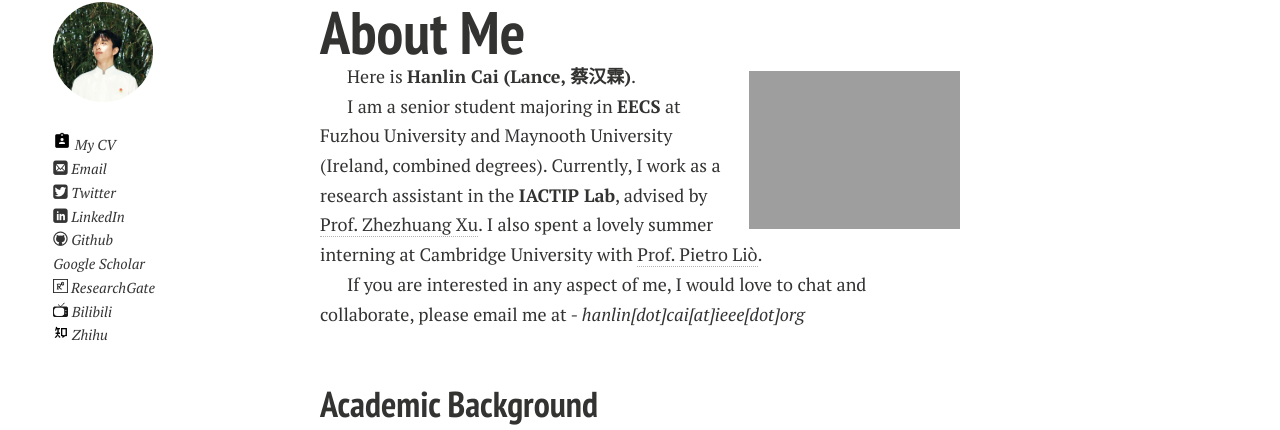
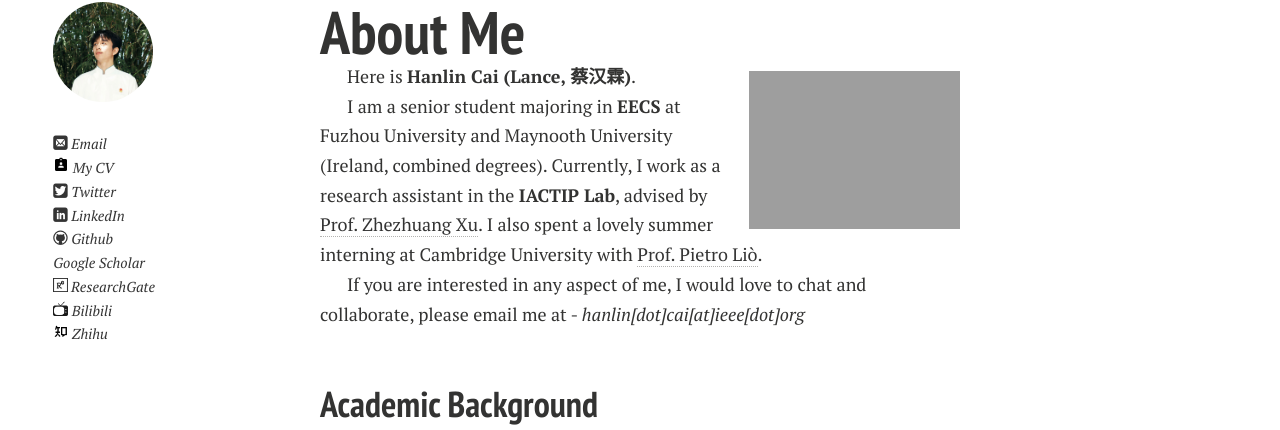
Before and after one commit to GuangLun2000/GuangLun2000.github.io, a Jekyll site: the page built from index.md, in a window 1280 px wide. Shown: the part 106-536 px from the top of the page. Built offline with Jekyll 4.4.1, drawn with Linux system fonts in a browser that asks for light colours; nearby versions of some CDN libraries; comment, search, counter and statistics services are not loaded; a style sheet for code colours, icons or effects is not loaded; our own code applies the rules of GitHub Pages for plain Markdown files.

Commit message:
Update author-bio.html

```diff
--- a/_includes/author-bio.html
+++ b/_includes/author-bio.html
@@ -4,9 +4,9 @@
 
 <p>{{ site.owner.bio }}</p>
 
-{% if site.owner.cv %}<p style="text-indent:0;margin-top:1.5em;"><a href="{{ site.owner.cv }}"><img src="https://caihanlin.com/images/logo/icons8-cv-100.png" width="18" height="18"></i> My CV</a></p>{% endif %}
+{% if site.owner.email %}<p style="text-indent:0;margin-top:1.5em;"><a href="mailto:{{ site.owner.email }}" target="_blank"><i class="icon-mail"></i> Email</a></p>{% endif %}
 
-{% if site.owner.email %}<p style="text-indent:0;"><a href="mailto:{{ site.owner.email }}" target="_blank"><i class="icon-mail"></i> Email</a></p>{% endif %}
+{% if site.owner.cv %}<p style="text-indent:0;"><a href="{{ site.owner.cv }}"><img src="https://caihanlin.com/images/logo/icons8-cv-100.png" width="16" height="16"></i> My CV</a></p>{% endif %}
 
 {% if site.owner.twitter %}<p style="text-indent:0;"><a href="https://twitter.com/{{ site.owner.twitter }}"><i class="icon-twitter"></i> Twitter</a></p>{% endif %}
 
```
